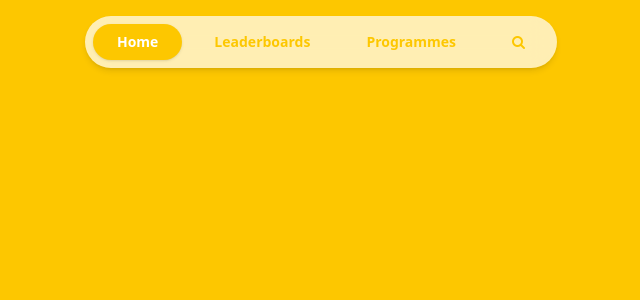
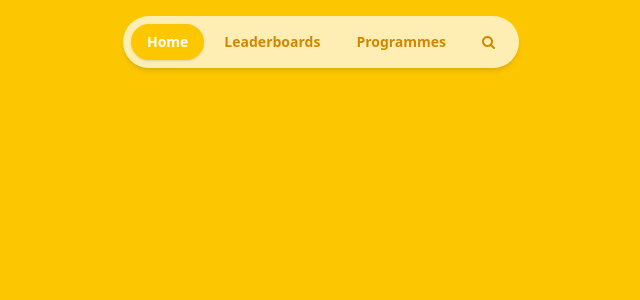
Before and after one commit to Shia-Fest/frontend, a React (Vite) app: page / in a window 1280 px wide. Shown: the top 300 px of the page, without its empty margins (319-959 px from the left). Built offline with nearby package versions, Linux system fonts and the light colour scheme.

Commit message:
refactor(frontend): Navbar whitespace issue fixed

```diff
--- a/src/components/Navbar.jsx
+++ b/src/components/Navbar.jsx
@@ -3,22 +3,18 @@ import { NavLink } from 'react-router-dom';
 
 const Navbar = () => {
     return (
-        // THE FIX: These classes make the navbar float
-        // - 'absolute': Takes the navbar out of the normal page flow.
-        // - 'top-0 left-0 w-full': Pins it to the top and makes it full-width.
-        // - 'z-10': Ensures it sits on a higher layer than the page content.
         <header className="absolute top-0 left-0 w-full py-4 z-10">
             <nav className="container mx-auto px-4 grid justify-items-center">
 
-                {/* This is the only item in the grid, so it will be perfectly centered. */}
-                <ul className="bg-white/70 backdrop-blur-md p-2 rounded-full shadow-md flex items-center space-x-1 sm:space-x-2">
+                <ul className="bg-white/70 backdrop-blur-md p-2 rounded-full shadow-md flex items-center space-x-1">
                     <li>
                         <NavLink
                             to="/"
                             end
                             className={({ isActive }) =>
-                                `block px-4 sm:px-6 py-2 rounded-full text-sm font-semibold transition-colors duration-300 ${
-                                    isActive ? 'bg-yellow-400 text-white shadow-sm' : 'text-yellow-400 hover:bg-yellow-100'
+                                // THEME UPDATED: Changed from blue to yellow
+                                `block px-3 sm:px-4 py-2 rounded-full text-xs sm:text-sm font-semibold transition-colors duration-300 ${
+                                    isActive ? 'bg-yellow-400 text-white shadow-sm' : 'text-yellow-600 hover:bg-yellow-100'
                                 }`
                             }
                         >
@@ -29,8 +25,9 @@ const Navbar = () => {
                         <NavLink
                             to="/leaderboards"
                             className={({ isActive }) =>
-                                `block px-4 sm:px-6 py-2 rounded-full text-sm font-semibold transition-colors duration-300 ${
-                                    isActive ? 'bg-yellow-400 text-white shadow-sm' : 'text-yellow-400 hover:bg-yellow-100'
+                                // THEME UPDATED: Changed from blue to yellow
+                                `block px-3 sm:px-4 py-2 rounded-full text-xs sm:text-sm font-semibold transition-colors duration-300 ${
+                                    isActive ? 'bg-yellow-400 text-white shadow-sm' : 'text-yellow-600 hover:bg-yellow-100'
                                 }`
                             }
                         >
@@ -41,8 +38,9 @@ const Navbar = () => {
                         <NavLink
                             to="/programmes"
                             className={({ isActive }) =>
-                                `block px-4 sm:px-6 py-2 rounded-full text-sm font-semibold transition-colors duration-300 ${
-                                    isActive ? 'bg-yellow-400 text-white shadow-sm' : 'text-yellow-400 hover:bg-yellow-100'
+                                // THEME UPDATED: Changed from blue to yellow
+                                `block px-3 sm:px-4 py-2 rounded-full text-xs sm:text-sm font-semibold transition-colors duration-300 ${
+                                    isActive ? 'bg-yellow-400 text-white shadow-sm' : 'text-yellow-600 hover:bg-yellow-100'
                                 }`
                             }
                         >
@@ -53,8 +51,9 @@ const Navbar = () => {
                         <NavLink
                             to="/search"
                             className={({ isActive }) =>
-                                `block px-4 sm:px-6 py-2 rounded-full text-sm font-semibold transition-colors duration-300 ${
-                                    isActive ? 'bg-yellow-400 text-white shadow-sm' : 'text-yellow-400 hover:bg-yellow-100'
+                                // THEME UPDATED: Changed from blue to yellow
+                                `block px-3 sm:px-4 py-2 rounded-full text-xs sm:text-sm font-semibold transition-colors duration-300 ${
+                                    isActive ? 'bg-yellow-400 text-white shadow-sm' : 'text-yellow-600 hover:bg-yellow-100'
                                 }`
                             }
                         >
```
